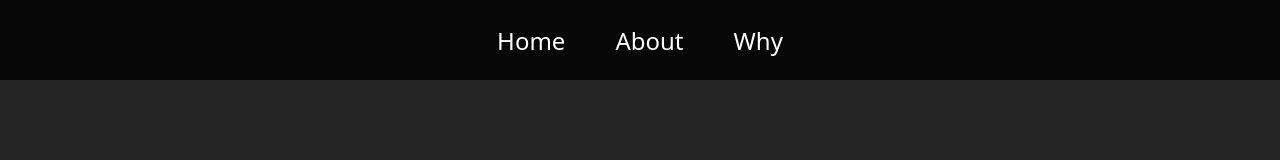
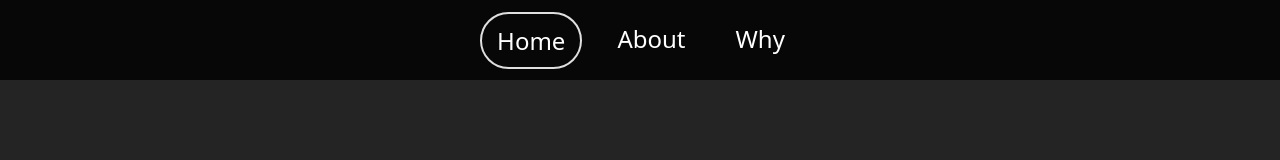
Before and after one commit to theflarewatchdog/theflarewatchdog, a Vue app: page / in a window 1280 px wide. Shown: the top 160 px of the page. Built offline with nearby package versions, Linux system fonts and the light colour scheme.

Commit message:
highlighting active sections

```diff
--- a/src/App.vue
+++ b/src/App.vue
@@ -1,11 +1,34 @@
 <script setup lang="ts">
+import { ref, onMounted, onUnmounted } from "vue";
 import NavigationBar from "./components/NavigationBar.vue";
 import ReportButton from "./components/ReportButton.vue";
+
+const activeSection = ref("home"); // Track the currently visible section
+
+onMounted(() => {
+  const sections = document.querySelectorAll("section");
+  const observer = new IntersectionObserver(
+    (entries) => {
+      entries.forEach((entry) => {
+        if (entry.isIntersecting) {
+          activeSection.value = entry.target.id;
+        }
+      });
+    },
+    { threshold: 0.6 } // Trigger when 60% of the section is visible
+  );
+
+  sections.forEach((section) => observer.observe(section));
+
+  onUnmounted(() => {
+    sections.forEach((section) => observer.unobserve(section));
+  });
+});
 </script>
 
 <template>
   <div class="app-container">
-    <NavigationBar class="navbar"/>
+    <NavigationBar class="navbar" :active-section="activeSection" />
     <div class="section-container">
       <section id="home">
         <header><h1>Does this sound familiar?</h1></header>
@@ -21,7 +44,7 @@ import ReportButton from "./components/ReportButton.vue";
           </div>
       </section>
 
-      <section>
+      <section id="home2">
         <div class="normal-section">
           <p>
             It's probably faimilar if you live in East Hamilton.
--- a/src/components/NavigationBar.vue
+++ b/src/components/NavigationBar.vue
@@ -1,11 +1,22 @@
 <script setup lang="ts">
 import { ref, computed, onMounted, onUnmounted } from "vue";
+
+const props = defineProps({
+  activeSection: {
+    type: String,
+    required: true,
+  },
+});
 
 const sections = [
   { id: "home", label: "Home" },
   { id: "about", label: "About" },
   { id: "why", label: "Why" },
 ];
+
+const isActive = (sectionId: string) => {
+  return props.activeSection === sectionId || sectionId === "home" && props.activeSection === "home2";
+};
 
 const scrollToSection = (id: string) => {
   const element = document.getElementById(id);
@@ -32,9 +43,9 @@ onUnmounted(() => {
 });
 
 const navbarHeight = computed(() => {
-  if (scrollY.value < 50) return "60px"; // Full size
-  if (scrollY.value > 100) return "30px"; // Minimum size
-  return `${60 - ((scrollY.value - 50) / 50) * 30}px`; // Gradually shrink
+  if (scrollY.value < 50) return "60px";
+  if (scrollY.value > 100) return "40px";
+  return `${60 - ((scrollY.value - 50) / 50) * 30}px`;
 });
 </script>
 
@@ -42,7 +53,9 @@ const navbarHeight = computed(() => {
   <nav :style="{ height: navbarHeight }" class="navbar">
     <ul>
       <li v-for="section in sections" :key="section.id">
-        <button @click="scrollToSection(section.id)">
+        <button
+        @click="scrollToSection(section.id)"
+        :class="{ active: isActive(section.id) }">
           {{ section.label }}
         </button>
       </li>
@@ -57,7 +70,7 @@ const navbarHeight = computed(() => {
   left: 0;
   width: 100%;
   background: rgba(0, 0, 0, 0.8);
-  color: white;
+  color: rgba(255, 255, 255, 0.87);
   display: flex;
   justify-content: center;
   align-items: center;
@@ -84,4 +97,9 @@ button {
 button:hover {
   text-decoration: underline;
 }
+
+button.active {
+  border: 2px solid rgba(255, 255, 255, 0.87);
+  border-radius: 40px;
+}
 </style>
--- a/src/style.css
+++ b/src/style.css
@@ -49,7 +49,3 @@ button {
 button:hover {
   border-color: #646cff;
 }
-button:focus,
-button:focus-visible {
-  outline: 4px auto -webkit-focus-ring-color;
-}
```
